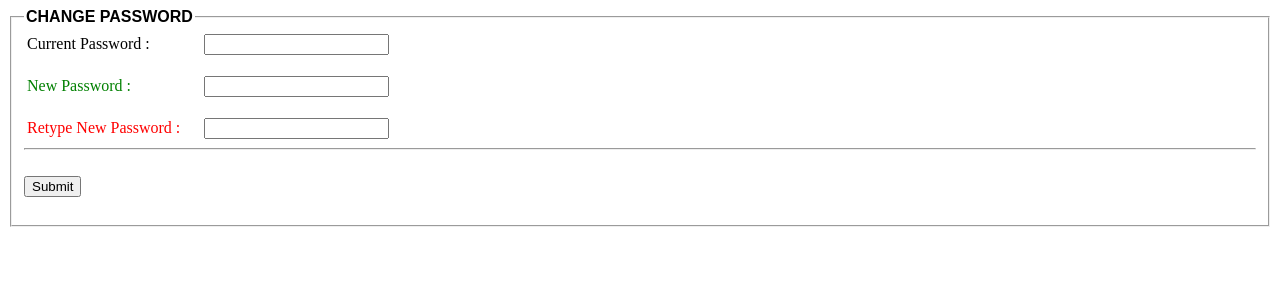
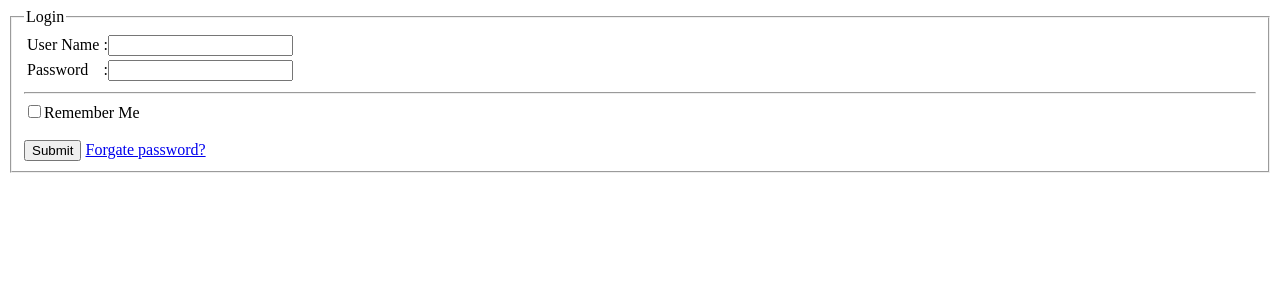
Before and after one commit to Zamanrifat/learning-web-technologies-spring-2020-2021-sec-d, a PHP site: page /changePassword.php in a window 1280 px wide. Shown: the top 300 px of the page. Run offline with PHP 8.4, Linux system fonts and the light colour scheme.

Commit message:
lab_task_6

```diff
--- a/MID_LAB_TASK_PHP_06/Change_password/changePassword.php
+++ b/MID_LAB_TASK_PHP_06/Change_password/changePassword.php
@@ -1,66 +1,58 @@
+<!DOCTYPE html>
 <html>
+<!DOCTYPE html>
+<html lang="en">
+<head>
+  <meta charset="UTF-8">
+  <meta http-equiv="X-UA-Compatible" content="IE=edge">
+  <meta name="viewport" content="width=device-width, initial-scale=1.0">
+  <title>Login</title>
+</head>
+<body>
+  <form method="post" action="loginCheck.php">
+		<fieldset>
+			<legend>Login</legend>
 
-<body>
-<form method="post" action="<?php echo $_SERVER['PHP_SELF'];?>">
-<fieldset>
+				<table>
+					<tr>
+							<td><span>User Name</span> </td>
+							<td>:<input type="text" name="username"></td>
+				  </tr>
+					<tr>
+							<td><span>Password</span> </td>
+							<td>:<input type="password" name="password"></td>
+				  </tr>
+				</table>
+					<hr>
+				  <input type="checkbox" name="rememberMe" id=""><span>Remember Me</span><br><br>
 
-    <legend style="font-family: Arial, Helvetica, sans-serif;"><b>CHANGE PASSWORD</b></legend>
-
-    <div class="pp">
-
-    <label>Current Password : </label>
-    <input type="password" id="currtpword" name="currtpword" ><br><br>
-
-    <label style="color: green;">New Password : </label>
-    <input type="password" id="newpword" name="newpword" ><br><br>
-
-    <label style="color: red;">Retype New Password : </label>
-    <input type="password" id="Rnewpword" name="Rnewpword" ><br>
-
-    </div>
-
-    <style>
-        .pp label
-        {
-            width: 170px;
-            display: inline-block;
-            text-align: left;
-            margin: 3px;
-        }
-    </style>
-
-
-    <hr><br>
-
-    <input type="submit" name="submit" id="submit" value="Submit"><br><br>
+						<input type="submit" name="submit" value="Submit">
+						<a href="#"> Forgate password?</a>
 
 		</fieldset>
 	</form>
 
 	<?php
-    if ($_SERVER["REQUEST_METHOD"] == "POST")
+
+	if(isset($_POST['Submit']))
 	{
-      if(isset($_POST['submit']))
+		$currentPassword = $_POST['cPass'];
+		$newPassword = $_POST['newPass'];
+		$retypeNewPassword = $_POST['retypePass'];
+    if($currentPassword=="" and $newPassword="" and $retypeNewPassword){
+      echo"Fields can not be empty";
+    }
+    else{
+		if($currentPassword !== $newPassword && $newPassword == $retypeNewPassword)
 		{
-            $currtpword = $_POST['currtpword'];
-            $newpword = $_POST['newpword'];
-            $Rnewpword  = $_POST['Rnewpword'];
-            if($currtpword == $newpword)
-            {
-                echo "Please use a New Password!";
-            }
-            if($Rnewpword != $newpword)
-            {
-                echo "Your New Password doesn't match!";
+			echo "Successfully Changed";
 		}
         else
         {
-                echo "Your Password has been changed!";
+            echo "Something mismatch here! Please Try Again";
         }
 	  }
 }
 ?>
-
 </body>
-
 </html>
```
Lines whose indentation alone changed are shown as unchanged.
